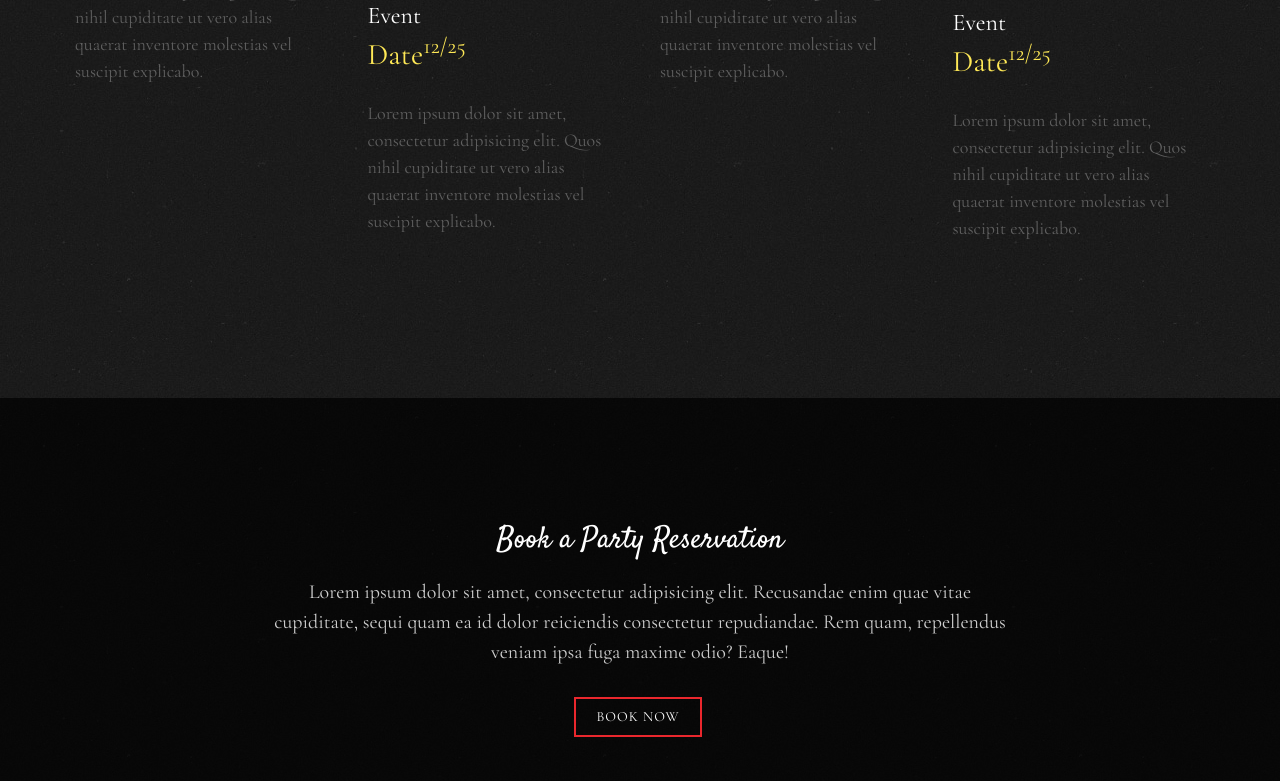
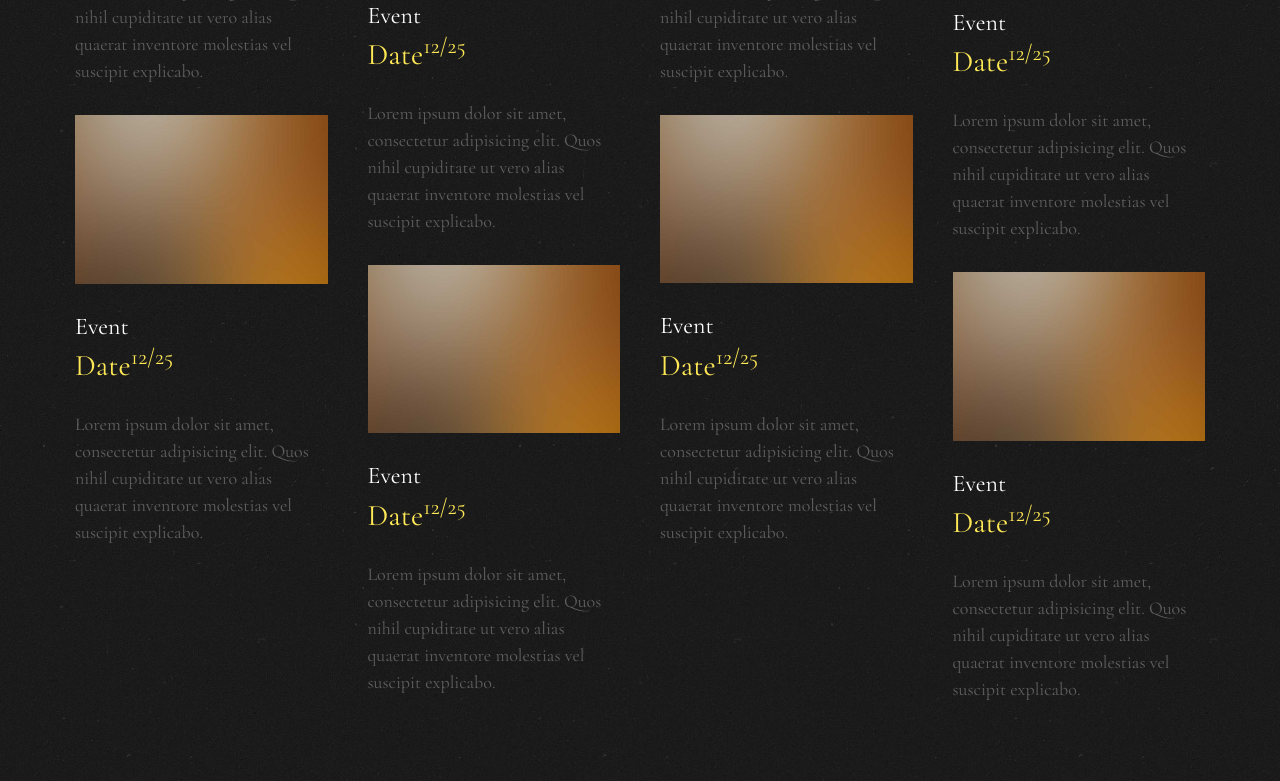
Before and after one commit to ChristopherAllen777/longbranchsaloon, a plain HTML site: page events.html in a window 1280 px wide. Shown: the part 2039-2820 px from the top of the page. Drawn offline with nearby package versions, Linux system fonts and the light colour scheme; files whose address does not match are found by name.

Commit message:
Add more events and change Title anchor font family

```diff
--- a/css/style.css
+++ b/css/style.css
@@ -1803,7 +1803,9 @@ a.js-fh5co-nav-toggle.fh5co-nav-toggle.fh5co-nav-white {
       height: 600px!important;
   }
   .fh5co-nav #fh5co-logo a {
-    font-size: 30px;
+    font-size: 26px;
     color: #fff !important;
-  }
-}
+    /* text-transform: uppercase; */
+    font-family: "Satisfy", cursive;
+    }
+}
--- a/events.html
+++ b/events.html
@@ -116,6 +116,12 @@
 						<span class="fh5co-price">Date<sup>12/25</sup></span>
 						<p>Lorem ipsum dolor sit amet, consectetur adipisicing elit. Quos nihil cupiditate ut vero alias quaerat inventore molestias vel suscipit explicabo.</p>
 					</div>
+					<div class="fh5co-item animate-box">
+						<img src="images/gallery_2.jpeg" class="img-responsive" alt="Free Restaurant Bootstrap Website Template by FreeHTML5.co">
+						<h3>Event</h3>
+						<span class="fh5co-price">Date<sup>12/25</sup></span>
+						<p>Lorem ipsum dolor sit amet, consectetur adipisicing elit. Quos nihil cupiditate ut vero alias quaerat inventore molestias vel suscipit explicabo.</p>
+					</div>
 				</div>
 				<div class="col-md-3 col-sm-6 col-xs-6 col-xxs-12 fh5co-item-wrap">
 					<div class="fh5co-item margin_top animate-box">
@@ -126,6 +132,12 @@
 					</div>
 					<div class="fh5co-item animate-box">
 						<img src="images/gallery_4.jpeg" class="img-responsive" alt="Free Restaurant Bootstrap Website Template by FreeHTML5.co">
+						<h3>Event</h3>
+						<span class="fh5co-price">Date<sup>12/25</sup></span>
+						<p>Lorem ipsum dolor sit amet, consectetur adipisicing elit. Quos nihil cupiditate ut vero alias quaerat inventore molestias vel suscipit explicabo.</p>
+					</div>
+					<div class="fh5co-item animate-box">
+						<img src="images/gallery_2.jpeg" class="img-responsive" alt="Free Restaurant Bootstrap Website Template by FreeHTML5.co">
 						<h3>Event</h3>
 						<span class="fh5co-price">Date<sup>12/25</sup></span>
 						<p>Lorem ipsum dolor sit amet, consectetur adipisicing elit. Quos nihil cupiditate ut vero alias quaerat inventore molestias vel suscipit explicabo.</p>
@@ -145,6 +157,12 @@
 						<span class="fh5co-price">Date<sup>12/25</sup></span>
 						<p>Lorem ipsum dolor sit amet, consectetur adipisicing elit. Quos nihil cupiditate ut vero alias quaerat inventore molestias vel suscipit explicabo.</p>
 					</div>
+					<div class="fh5co-item animate-box">
+						<img src="images/gallery_2.jpeg" class="img-responsive" alt="Free Restaurant Bootstrap Website Template by FreeHTML5.co">
+						<h3>Event</h3>
+						<span class="fh5co-price">Date<sup>12/25</sup></span>
+						<p>Lorem ipsum dolor sit amet, consectetur adipisicing elit. Quos nihil cupiditate ut vero alias quaerat inventore molestias vel suscipit explicabo.</p>
+					</div>
 				</div>
 				<div class="col-md-3 col-sm-6 col-xs-6 col-xxs-12 fh5co-item-wrap">
 					<div class="fh5co-item margin_top animate-box">
@@ -155,6 +173,12 @@
 					</div>
 					<div class="fh5co-item animate-box">
 						<img src="images/gallery_8.jpeg" class="img-responsive" alt="Free Restaurant Bootstrap Website Template by FreeHTML5.co">
+						<h3>Event</h3>
+						<span class="fh5co-price">Date<sup>12/25</sup></span>
+						<p>Lorem ipsum dolor sit amet, consectetur adipisicing elit. Quos nihil cupiditate ut vero alias quaerat inventore molestias vel suscipit explicabo.</p>
+					</div>
+					<div class="fh5co-item animate-box">
+						<img src="images/gallery_2.jpeg" class="img-responsive" alt="Free Restaurant Bootstrap Website Template by FreeHTML5.co">
 						<h3>Event</h3>
 						<span class="fh5co-price">Date<sup>12/25</sup></span>
 						<p>Lorem ipsum dolor sit amet, consectetur adipisicing elit. Quos nihil cupiditate ut vero alias quaerat inventore molestias vel suscipit explicabo.</p>
```
